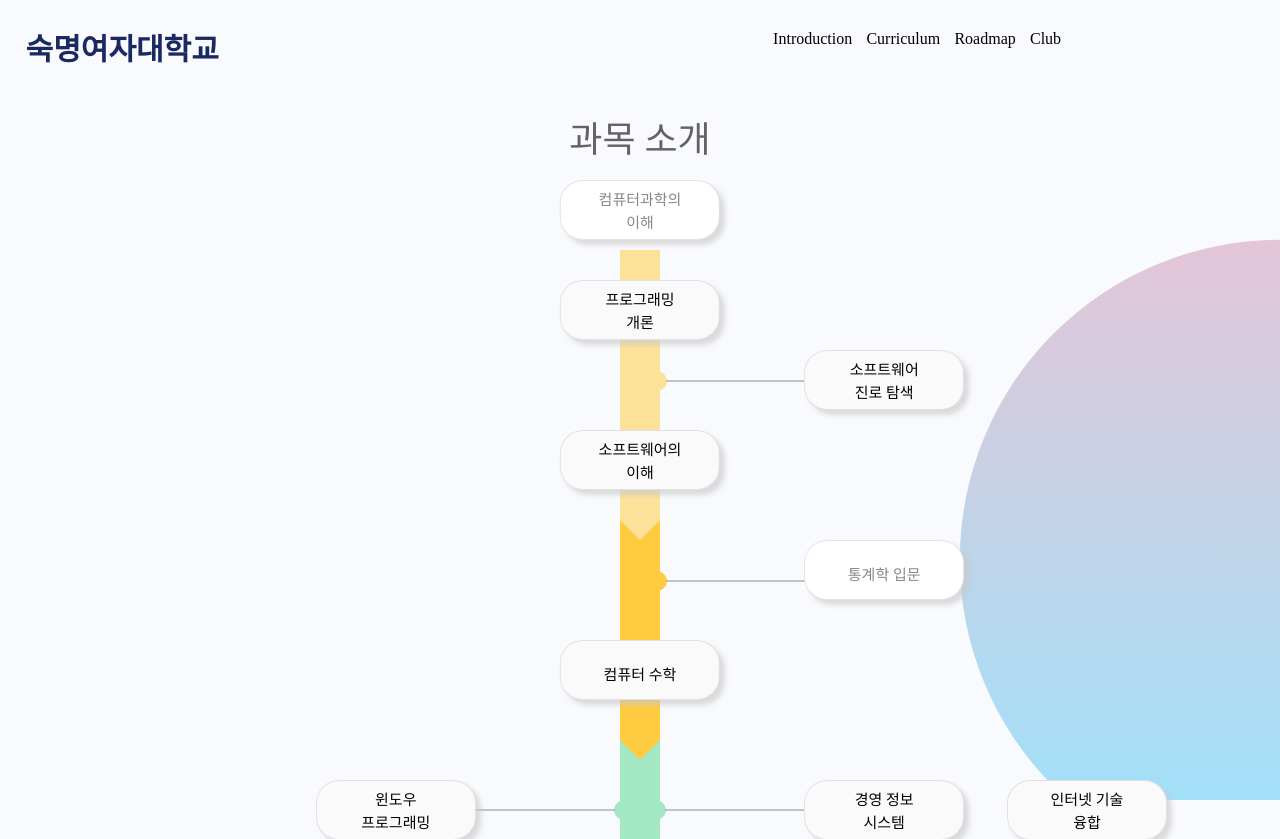
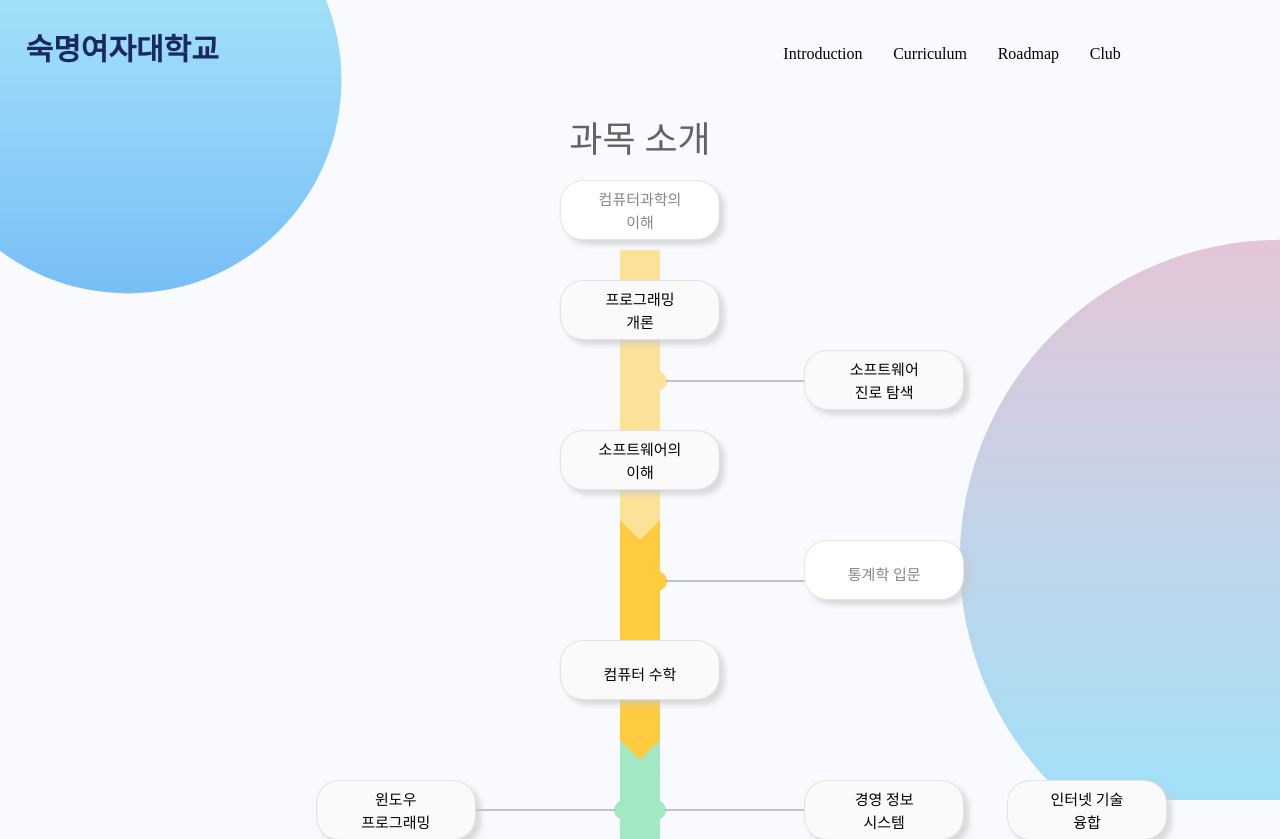
Before and after one commit to yugyeongh/SMSWhomepage, a React (Create React App) app: page /curriculum in a window 1280 px wide. Shown: the top 839 px of the page. Built offline with nearby package versions, Linux system fonts and the light colour scheme; a web font is replaced by a local one.

Commit message:
yugyeong - edit header

```diff
--- a/package.json
+++ b/package.json
@@ -53,6 +53,5 @@
   },
   "devDependencies": {
     "@webpack-cli/serve": "^1.5.2"
-  },
-  "type":"module"
+  }
 }
--- a/src/HeaderFooter.css
+++ b/src/HeaderFooter.css
@@ -1,10 +1,28 @@
-@media screen and (max-width:999px){
+@media screen and (max-width:580px) {
     .homemenu{
-        display: none;
+        display: flex;
+        position: relative;
+        top: 70px;
+        margin: auto 0;
+        width: 100%;
+        float: left;
+        z-index: 100;
+        font-size: 14px;
+        /* height: 30%; */
     }
 }
-
-
+@media screen and (min-width:601px) {
+    .homemenu{
+        display: flex;
+        position: relative;
+        top: 30px;
+        left: 60%;
+        width: 40%;
+        float: left;
+        z-index: 100;
+        /* height: 30%; */
+    }
+}
 @font-face {
     font-family: 'GmarketSansLight';
     src: url('https://cdn.jsdelivr.net/gh/projectnoonnu/noonfonts_2001@1.1/GmarketSansLight.woff') format('woff');
@@ -35,31 +53,48 @@
     font-weight: bold;
     color: rgb(26, 42, 97);
 }
-.homemenu{
-    display:block;
-    position: relative;
-    top: 30px;
-    left: 60%;
-    width: 40%;
-    height: 30px;
-    float: left;
+
+.introduction{
+    position: flex;
+    left: 5%;
+    text-decoration: none;
+    color: black;
+    margin: 3%;
 }
-.introduction,
-.curriculum,
-.roadmap,
+.introduction:hover{
+    text-shadow: 0px 4px 4px rgba(41, 38, 31, 0.3);
+}
+.curriculum{
+    position: flex;
+    left: 32%;
+    text-decoration: none;
+    color: black;
+    margin: 3%;
+}
+.curriculum:hover{
+    text-shadow: 0px 4px 4px rgba(41, 38, 31, 0.3);
+}
+.roadmap{
+    position: flex;
+    left: 57%;
+    text-decoration: none;
+    color: black;
+    margin: 3%;
+}
+.roadmap:hover{
+    text-shadow: 0px 4px 4px rgba(41, 38, 31, 0.3);
+}
 .club{
     position: flex;
+    left: 80%;
     text-decoration: none;
     color: black;
-    margin: 1%;
+    margin: 3%;
 }
-
-.introduction:hover,
-.curriculum:hover,
-.roadmap:hover,
 .club:hover{
     text-shadow: 0px 4px 4px rgba(41, 38, 31, 0.3);
 }
+
 
 .footer {
     box-sizing: border-box;
--- a/src/index.js
+++ b/src/index.js
@@ -4,6 +4,7 @@ import { BrowserRouter } from 'react-router-dom';
 import './index.css';
 import App from './App';
 import reportWebVitals from './reportWebVitals';
+import './HeaderFooter.css';
 
 ReactDOM.render(
   <BrowserRouter>
--- a/src/stylesheets/style.css
+++ b/src/stylesheets/style.css
@@ -26,6 +26,16 @@ body {
     padding: 0;
     width: 100%;
     background: #f9fafe;
+}
+body::after {
+    content: '';
+    position: absolute;
+    top: 0;
+    left: 0;
+    width: 100%;
+    height: 100%;
+    background:  linear-gradient(rgb(162, 224, 248), rgb(45, 132, 247));
+    clip-path: circle(20% at 10% 10%);
 }
 
 .inner {
```
